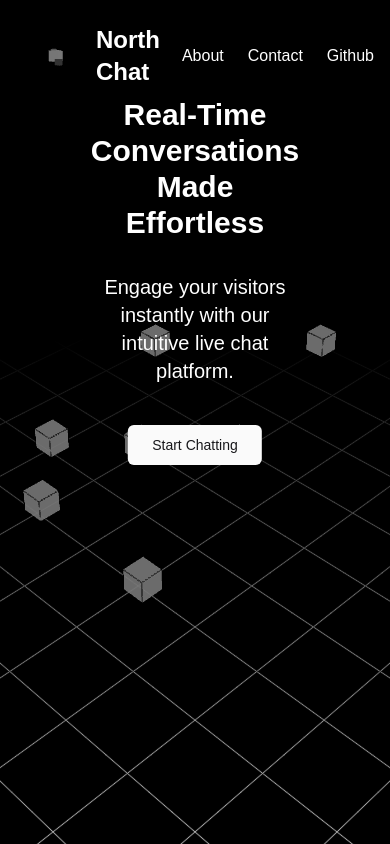
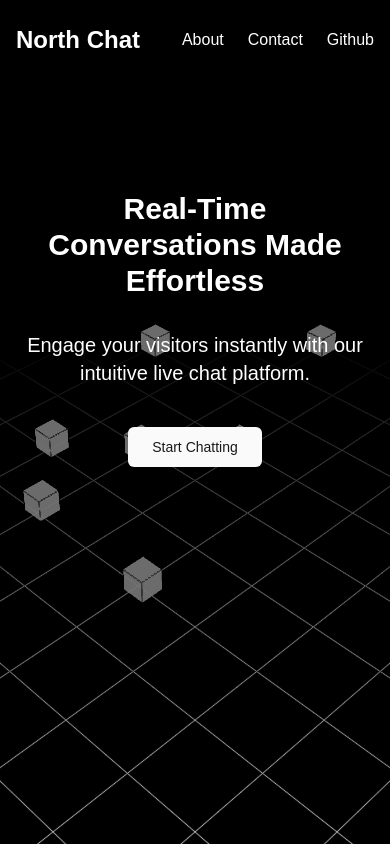
Before and after one commit to sahilsh-dev/north-chat, a React (Vite) app in the folder frontend/: page / in a window 390 px wide. Built offline with nearby package versions, Linux system fonts and the light colour scheme; a web font is replaced by a local one.

Commit message:
fixed home page responsiveness

```diff
--- a/frontend/src/pages/Home.jsx
+++ b/frontend/src/pages/Home.jsx
@@ -8,10 +8,10 @@ export default function Home() {
 		<div
 			className={`relative w-full h-screen bg-black text-white overflow-hidden`}
 		>
-			<header className="absolute top-0 left-0 right-0 z-10 p-4">
+			<header className="absolute top-2 left-0 right-0 z-10 p-4">
 				<nav className="flex justify-between items-center max-w-6xl mx-auto">
 					<div className="flex items-center">
-						<div className="w-20 h-20">
+						<div className="hidden sm:block w-20 h-20">
 							<Canvas camera={{ position: [0, 0, 5] }}>
 								<ambientLight intensity={0.5} />
 								<pointLight position={[10, 10, 10]} />
@@ -43,7 +43,7 @@ export default function Home() {
 					</ul>
 				</nav>
 			</header>
-			<div className="absolute top-1/3 left-1/2 transform -translate-x-1/2 -translate-y-1/2 text-center z-10">
+			<div className="absolute top-1/3 left-1/2 transform -translate-x-1/2 -translate-y-1/2 text-center z-10 mt-12 sm:mt-0 px-4 w-full max-w-4xl">
 				<h1 className="text-3xl md:text-6xl font-bold mb-8 max-w-4xl mx-auto">
 					Real-Time Conversations Made Effortless
 				</h1>
```
